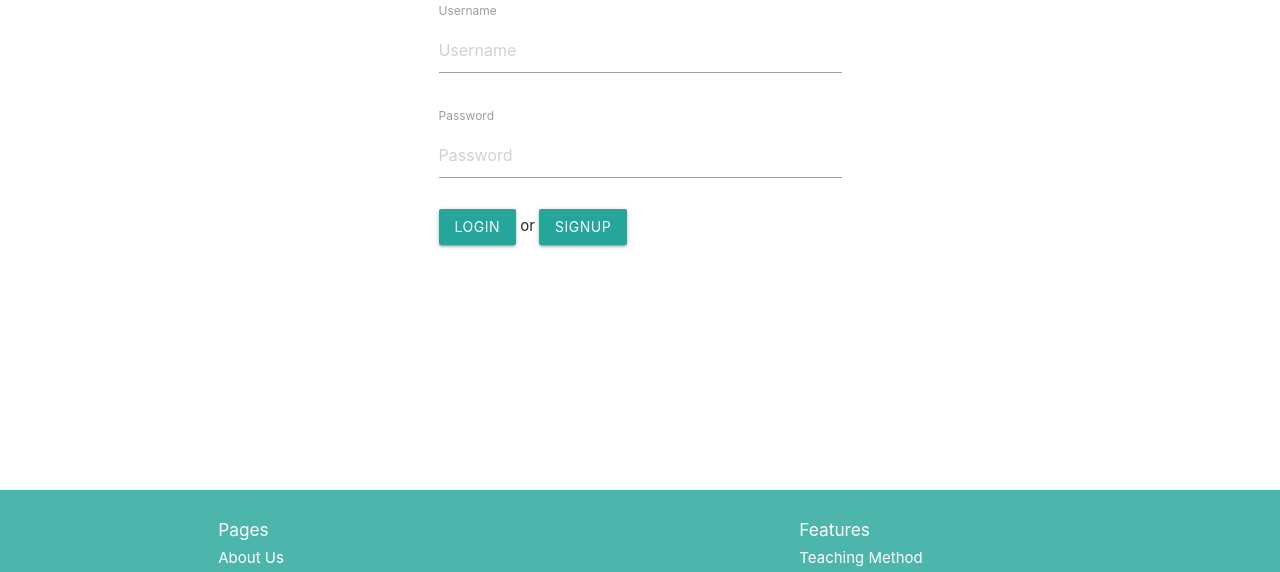
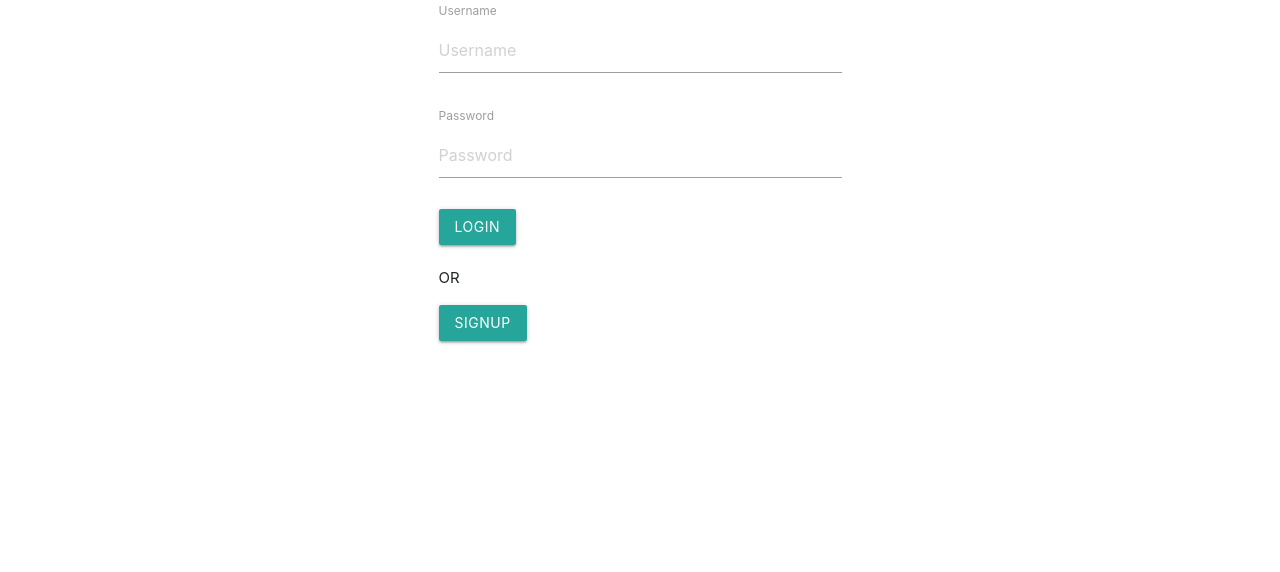
Before and after one commit to HarshilShrivastava/e-classromm, a Django app: page /accounts/login/ in a window 1280 px wide. Shown: the part 271-843 px from the top of the page. Run offline with Django 3.2, Linux system fonts and the light colour scheme; some libraries are stand-ins or nearby versions.

Commit message:
about us

```diff
--- a/templates/Base.html
+++ b/templates/Base.html
@@ -64,7 +64,7 @@
           <ul class="right hide-on-med-and-down">
 
             <li class="nav-item">
-                <a class="nav-link" href="/home">HOME</a>
+                <a class="nav-link" href="/">HOME</a>
               </li>
             <li class="nav-item">
               <a class="nav-link" href="/about">ABOUT</a>
@@ -82,7 +82,7 @@
               <a class="nav-link" href="/accounts/logout">LOGOUT</a>
             {% else %}
             <li class="nav-item">
-              <a class="nav-link" href="/accounts/signin">LOGIN</a>
+              <a class="nav-link" href="/accounts/login">LOGIN</a>
             </li>
             <li class="nav-item">
               <a class="nav-link" href="/accounts/signup">SIGNUP</a>
--- a/user/templates/sample/signin.html
+++ b/user/templates/sample/signin.html
@@ -50,17 +50,27 @@
           <div class="control-group">
             <div class="controls">
               <button type="submit" class="btn btn-primary">Login</button>
-                 or
-                 <button type="submit" class="btn btn-primary">Signup</button>
+
+
+
+
+
             </div>
           </div>
         </form>
       </div>
+      <br/>
+<p>OR</p>
+
+
+<a href="/accounts/signup" class="btn btn-primary">Signup</a>
+
     </div>
   </div>
 </div>
 <br />
 <br />
+
 <br />
 <br />
 <br />
```
Also changed, not shown: db.sqlite3, media/courses/1_ouXgkVQ.jpg (added).
